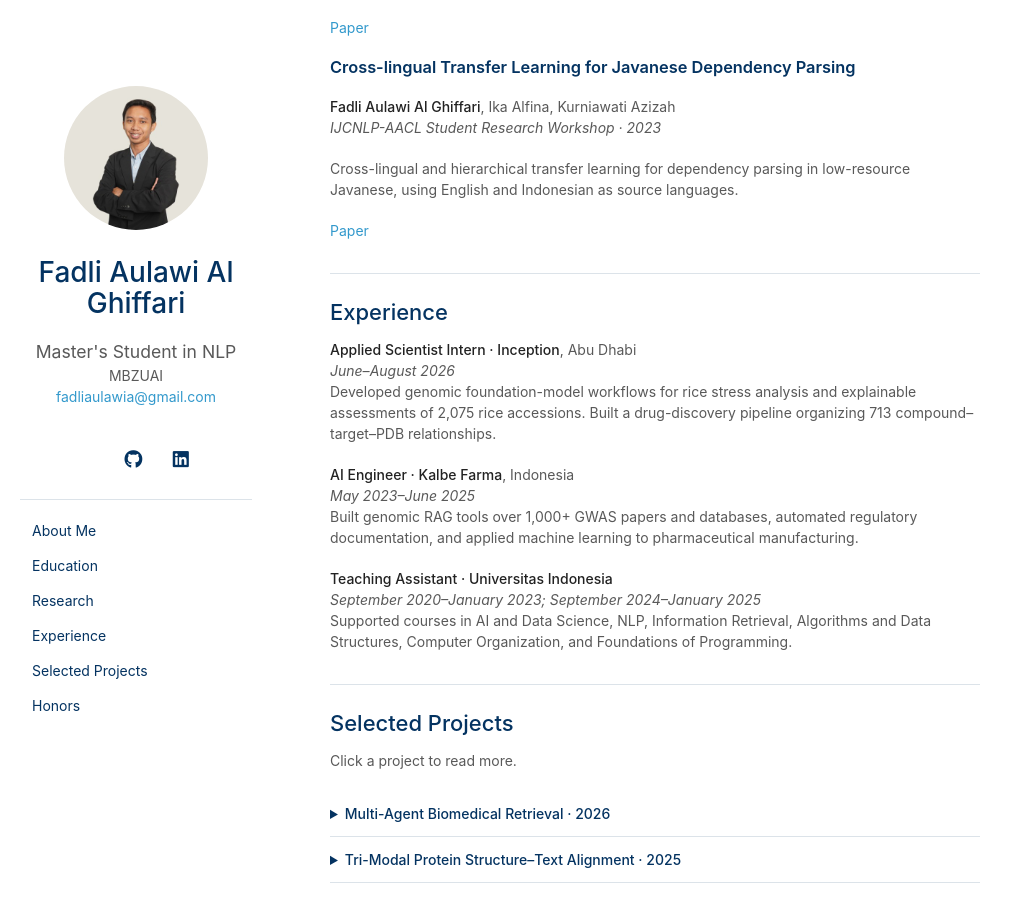
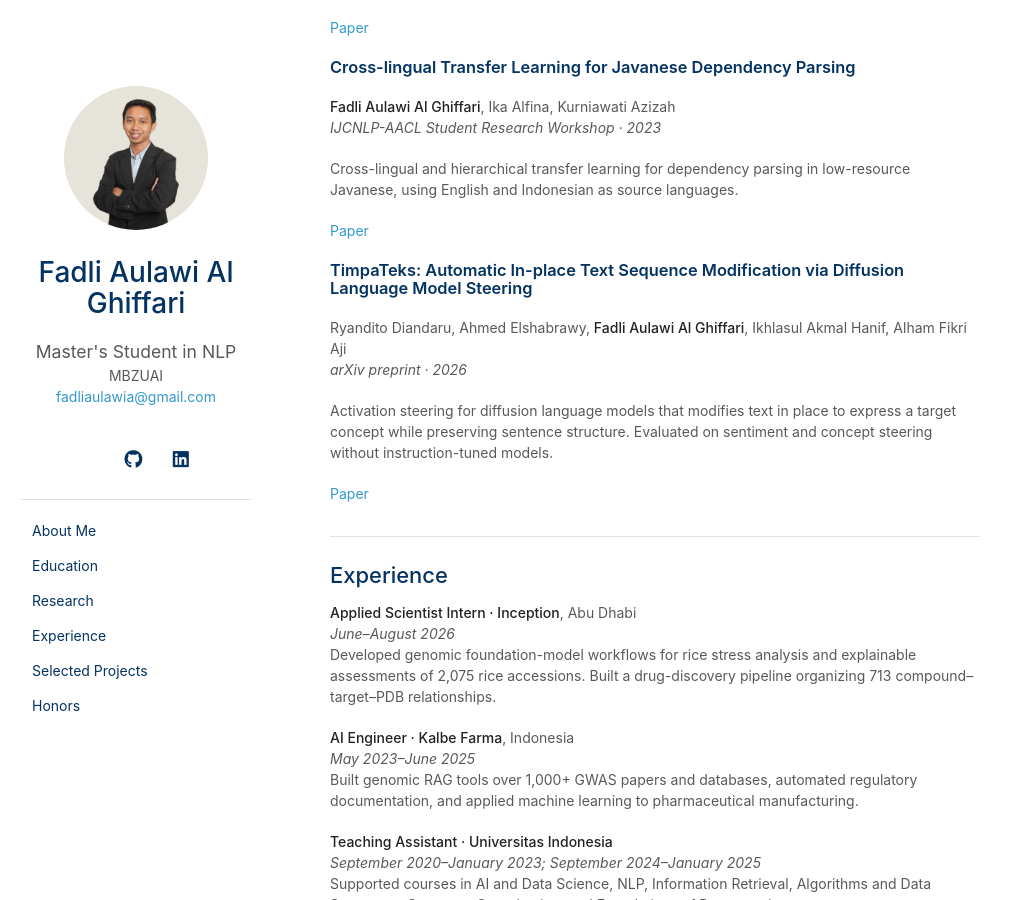
Before and after one commit to fadliaulawi/fadliaulawi.github.io, a Jekyll site: the page built from index.md, in a window 1280 px wide and 900 px high, scrolled down 1055 px. Shown: the whole window, without its empty margins (140-1151 px from the left). Built offline with Jekyll 4.4.1, drawn with Linux system fonts in a browser that asks for light colours; a style sheet for code colours, icons or effects is not loaded; our own code applies the rules of GitHub Pages for plain Markdown files.

Commit message:
Add timpa

```diff
--- a/index.md
+++ b/index.md
@@ -44,6 +44,15 @@ An agentic biomedical ML framework that couples iterative discovery and plan–o
 Cross-lingual and hierarchical transfer learning for dependency parsing in low-resource Javanese, using English and Indonesian as source languages.
 
 [Paper](https://aclanthology.org/2023.ijcnlp-srw.1/)
+
+### TimpaTeks: Automatic In-place Text Sequence Modification via Diffusion Language Model Steering
+
+Ryandito Diandaru, Ahmed Elshabrawy, **Fadli Aulawi Al Ghiffari**, Ikhlasul Akmal Hanif, Alham Fikri Aji<br>
+*arXiv preprint · 2026*
+
+Activation steering for diffusion language models that modifies text in place to express a target concept while preserving sentence structure. Evaluated on sentiment and concept steering without instruction-tuned models.
+
+[Paper](https://arxiv.org/abs/2606.08408)
 
 ## Experience
 
```
